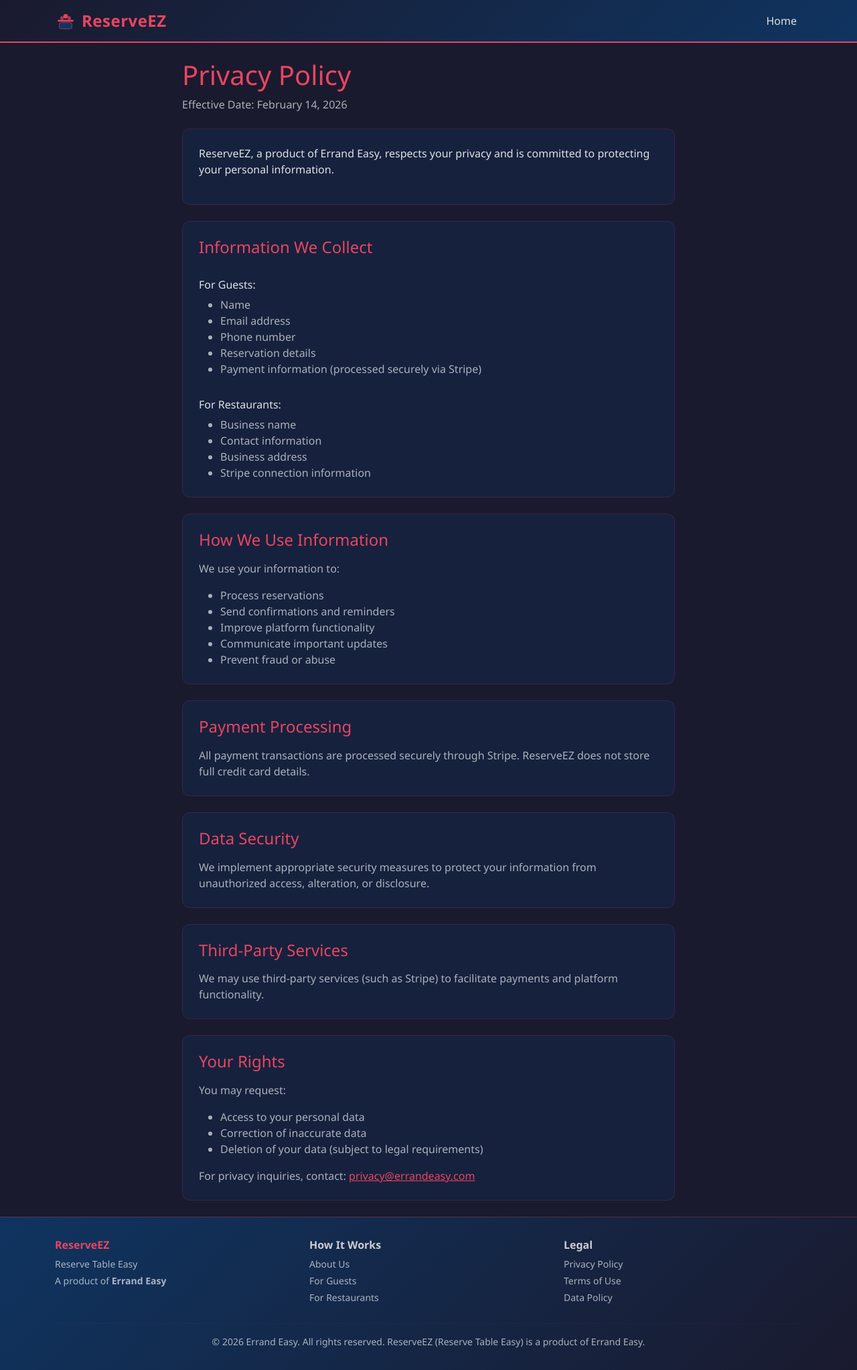
After one commit to felabayomi/ReserveEZ, a Flask app: page /privacy in a window 1280 px wide. The commit adds this page. Shown: the whole page at 67% size. Run offline with Flask 3, Linux system fonts and the light colour scheme.

Commit message:
Add essential legal and informational pages to the website
Create and link "About," "How It Works" (for guests and restaurants), "Privacy Policy," "Terms of Use," and "Data Policy" pages. Update the website footer with company branding and navigation to these new pages.

Replit-Commit-Author: Agent
Replit-Commit-Session-Id: 99ee95cf-b045-49b0-8551-7e1bd2433cd2
Replit-Commit-Checkpoint-Type: full_checkpoint
Replit-Commit-Event-Id: f5b173b3-0936-4e77-8c90-5ede511bd474
Replit-Commit-Screenshot-Url: https://storage.googleapis.com/screenshot-production-us-central1/b8c7a0c4-625d-4e10-aa1b-69de390a1df5/99ee95cf-b045-49b0-8551-7e1bd2433cd2/vB3Liiu
Replit-Helium-Checkpoint-Created: true

```diff
--- a/routes/public.py
+++ b/routes/public.py
@@ -649,6 +649,36 @@ def cron_expire_waitlist():
     return jsonify({"expired": len(expired) + len(past)})
 
 
+@public_bp.route("/about")
+def about():
+    return render_template("about.html")
+
+
+@public_bp.route("/how-it-works/guests")
+def how_it_works_guests():
+    return render_template("how_it_works_guests.html")
+
+
+@public_bp.route("/how-it-works/restaurants")
+def how_it_works_restaurants():
+    return render_template("how_it_works_restaurants.html")
+
+
+@public_bp.route("/privacy")
+def privacy():
+    return render_template("privacy.html")
+
+
+@public_bp.route("/terms")
+def terms():
+    return render_template("terms.html")
+
+
+@public_bp.route("/data-policy")
+def data_policy():
+    return render_template("data_policy.html")
+
+
 @public_bp.route("/api/availability", methods=["POST"])
 def api_availability():
     data = request.get_json()
--- a/templates/base.html
+++ b/templates/base.html
@@ -161,9 +161,34 @@
 </main>
 
 <footer class="footer-section">
-  <div class="container text-center">
-    <p class="mb-1">&copy; {{ now().year if now is defined else 2026 }} Reserve Table Easy (ReserveEZ). All rights reserved.</p>
-    <small class="text-muted">An Errand Easy Company</small>
+  <div class="container">
+    <div class="row">
+      <div class="col-md-4 mb-3 mb-md-0">
+        <h6 style="color: var(--tg-accent); font-weight: 600;">ReserveEZ</h6>
+        <p class="small text-muted mb-1">Reserve Table Easy</p>
+        <p class="small text-muted mb-0">A product of <strong>Errand Easy</strong></p>
+      </div>
+      <div class="col-md-4 mb-3 mb-md-0">
+        <h6 style="color: #ccc; font-weight: 600;">How It Works</h6>
+        <ul class="list-unstyled small mb-0">
+          <li class="mb-1"><a href="/about" class="text-muted text-decoration-none">About Us</a></li>
+          <li class="mb-1"><a href="/how-it-works/guests" class="text-muted text-decoration-none">For Guests</a></li>
+          <li class="mb-1"><a href="/how-it-works/restaurants" class="text-muted text-decoration-none">For Restaurants</a></li>
+        </ul>
+      </div>
+      <div class="col-md-4">
+        <h6 style="color: #ccc; font-weight: 600;">Legal</h6>
+        <ul class="list-unstyled small mb-0">
+          <li class="mb-1"><a href="/privacy" class="text-muted text-decoration-none">Privacy Policy</a></li>
+          <li class="mb-1"><a href="/terms" class="text-muted text-decoration-none">Terms of Use</a></li>
+          <li class="mb-1"><a href="/data-policy" class="text-muted text-decoration-none">Data Policy</a></li>
+        </ul>
+      </div>
+    </div>
+    <hr style="border-color: rgba(233,69,96,0.2); margin: 1.5rem 0 1rem;">
+    <div class="text-center">
+      <p class="small text-muted mb-0">&copy; {{ now().year if now is defined else 2026 }} Errand Easy. All rights reserved. ReserveEZ (Reserve Table Easy) is a product of Errand Easy.</p>
+    </div>
   </div>
 </footer>
 
--- /dev/null
+++ b/templates/privacy.html
@@ -0,0 +1,73 @@
+{% extends "base.html" %}
+{% block title %}Privacy Policy - ReserveEZ{% endblock %}
+{% block content %}
+<div class="row justify-content-center">
+  <div class="col-lg-8">
+    <h1 style="color: var(--tg-accent);" class="mb-2">Privacy Policy</h1>
+    <p class="text-muted mb-4">Effective Date: February 14, 2026</p>
+
+    <div class="card p-4 mb-4">
+      <p>ReserveEZ, a product of Errand Easy, respects your privacy and is committed to protecting your personal information.</p>
+    </div>
+
+    <div class="card p-4 mb-4">
+      <h4 style="color: var(--tg-accent);" class="mb-3">Information We Collect</h4>
+
+      <h6 class="mt-3">For Guests:</h6>
+      <ul class="text-muted">
+        <li>Name</li>
+        <li>Email address</li>
+        <li>Phone number</li>
+        <li>Reservation details</li>
+        <li>Payment information (processed securely via Stripe)</li>
+      </ul>
+
+      <h6 class="mt-3">For Restaurants:</h6>
+      <ul class="text-muted mb-0">
+        <li>Business name</li>
+        <li>Contact information</li>
+        <li>Business address</li>
+        <li>Stripe connection information</li>
+      </ul>
+    </div>
+
+    <div class="card p-4 mb-4">
+      <h4 style="color: var(--tg-accent);" class="mb-3">How We Use Information</h4>
+      <p class="text-muted">We use your information to:</p>
+      <ul class="text-muted mb-0">
+        <li>Process reservations</li>
+        <li>Send confirmations and reminders</li>
+        <li>Improve platform functionality</li>
+        <li>Communicate important updates</li>
+        <li>Prevent fraud or abuse</li>
+      </ul>
+    </div>
+
+    <div class="card p-4 mb-4">
+      <h4 style="color: var(--tg-accent);" class="mb-3">Payment Processing</h4>
+      <p class="text-muted mb-0">All payment transactions are processed securely through Stripe. ReserveEZ does not store full credit card details.</p>
+    </div>
+
+    <div class="card p-4 mb-4">
+      <h4 style="color: var(--tg-accent);" class="mb-3">Data Security</h4>
+      <p class="text-muted mb-0">We implement appropriate security measures to protect your information from unauthorized access, alteration, or disclosure.</p>
+    </div>
+
+    <div class="card p-4 mb-4">
+      <h4 style="color: var(--tg-accent);" class="mb-3">Third-Party Services</h4>
+      <p class="text-muted mb-0">We may use third-party services (such as Stripe) to facilitate payments and platform functionality.</p>
+    </div>
+
+    <div class="card p-4">
+      <h4 style="color: var(--tg-accent);" class="mb-3">Your Rights</h4>
+      <p class="text-muted">You may request:</p>
+      <ul class="text-muted">
+        <li>Access to your personal data</li>
+        <li>Correction of inaccurate data</li>
+        <li>Deletion of your data (subject to legal requirements)</li>
+      </ul>
+      <p class="text-muted mb-0">For privacy inquiries, contact: <a href="mailto:privacy@errandeasy.com">privacy@errandeasy.com</a></p>
+    </div>
+  </div>
+</div>
+{% endblock %}
```
Also changed, not shown: attached_assets/Pasted-ABOUT-RESERVEEZ-About-ReserveEZ-ReserveEZ-is-a-communit_1771083059504.txt (added, +227 -0 lines), templates/about.html (added, +47 -0 lines), templates/data_policy.html (added, +56 -0 lines), templates/how_it_works_guests.html (added, +69 -0 lines), templates/how_it_works_restaurants.html (added, +74 -0 lines), templates/terms.html (added, +64 -0 lines).
